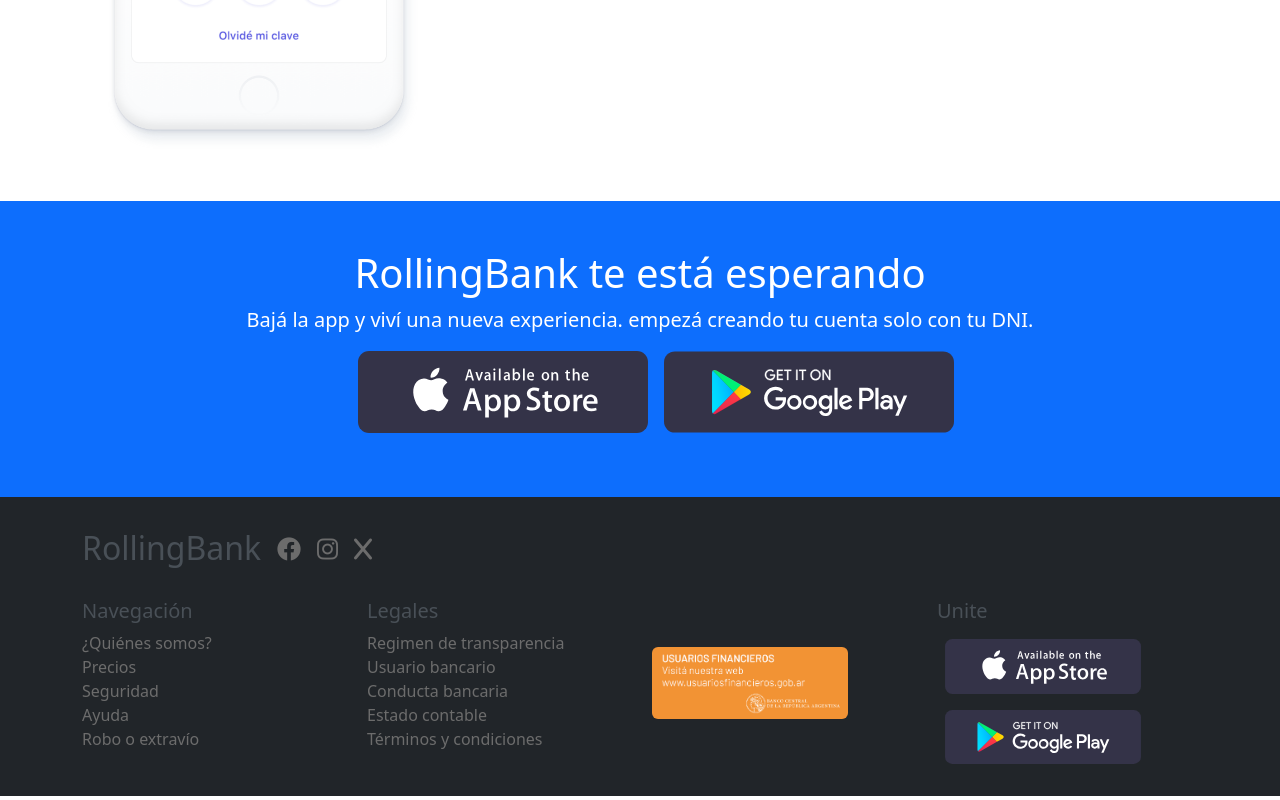
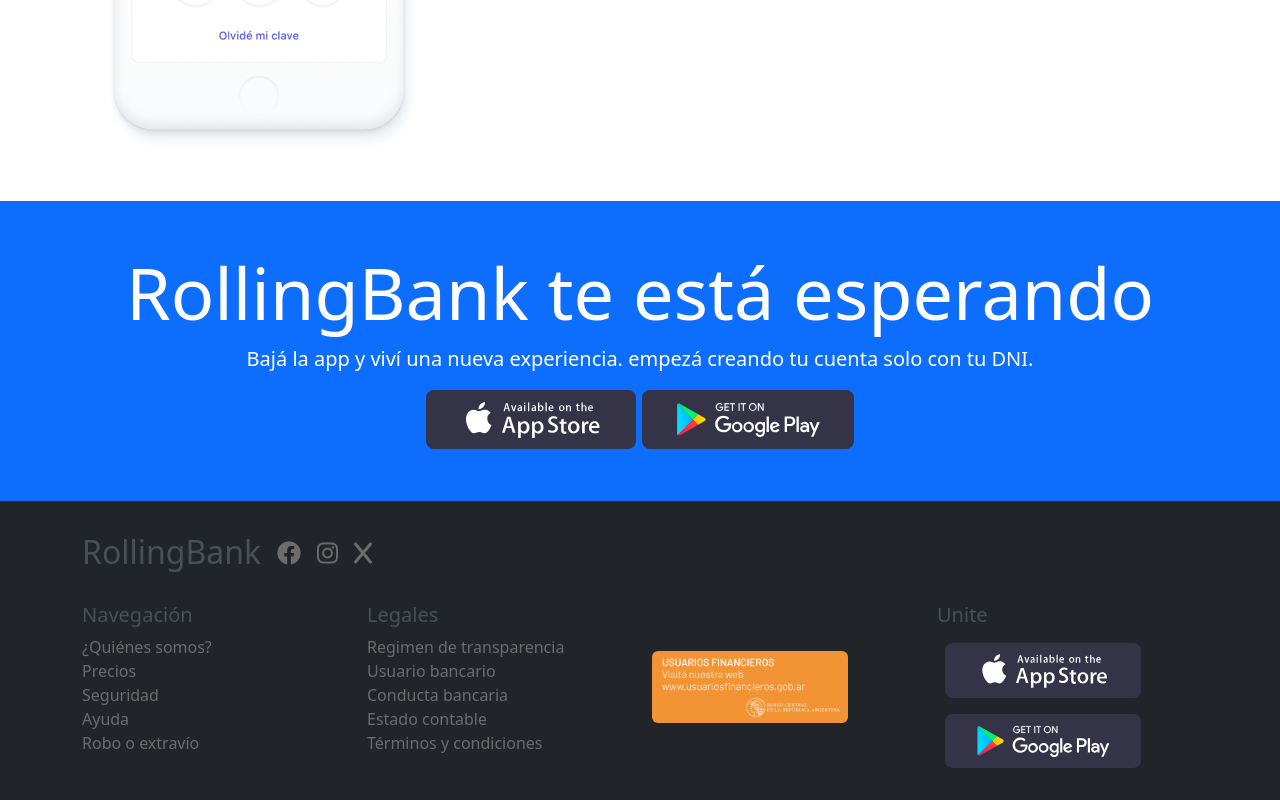
Before and after one commit to carolinavalverde/rollingbank.75i, a plain HTML site: page index.html in a window 1280 px wide. Shown: the part 1231-2031 px from the top of the page. Drawn offline with Linux system fonts and the light colour scheme.

Commit message:
corrijo imágenes del footer, agrego comentarios

```diff
--- a/index.html
+++ b/index.html
@@ -67,6 +67,7 @@
       </nav>
     </header>
     <main>
+      <!-- carrusel index -->
       <section class="mb-2">
         <div id="carouselBanner" class="carousel slide" data-bs-ride="carousel">
           <div class="carousel-inner">
@@ -112,6 +113,7 @@
           </button>
         </div>
       </section>
+      <!-- cards index -->
       <section class="container-fluid d-flex">
         <div class="row justify-content-center">
           <div class="card text-center col-11 col-md-3 col-lg-3 p-0 m-3">
@@ -145,6 +147,7 @@
           </div>
         </div>
       </section>
+      <!-- seguridad index -->
       <section class="container-fluid d-flex my-md-5 my-lg-5">
         <div class="row justify-content-center">
           <div class="col-11 col-md-3 col-lg-3 p-0 me-md-3 me-lg-3">
@@ -214,23 +217,31 @@
           </div>
         </div>
       </section>
+      <!-- publicidad index -->
       <section class="bg-primary text-bg-primary text-center lead p-5">
-        <h1 class="fw-lighter">RollingBank te está esperando</h1>
-        <span class="fw-lighter"
-          >Bajá la app y viví una nueva experiencia. empezá creando tu cuenta
-          solo con tu DNI.</span
-        >
-        <div class="container-fluid d-flex justify-content-center m-3">
-          <img
-            src="./img/badge-apple-store.svg"
-            alt="apple store"
-            class="img-fluid mx-2 w-25"
-          />
-          <img
-            src="./img/google-play-badge-bb.svg"
-            alt="apple store"
-            class="img-fluid mx-2 w-25"
-          />
+        <h3 class="fw-lighter display-2">RollingBank te está esperando</h3>
+        <p class="fw-lighter">
+          Bajá la app y viví una nueva experiencia. empezá creando tu cuenta
+          solo con tu DNI.
+        </p>
+        <div class="row justify-content-center">
+          <div class="col-lg-6 col-md-6">
+            <a href="https://www.apple.com/la/app-store/" target="_blank"
+              ><img
+                class="mb-1"
+                src="./img/badge-apple-store.svg"
+                alt="app store"
+            /></a>
+
+            <a
+              href="https://play.google.com/store/games?hl=es_AR&gl=US&pli=1"
+              target="_blank"
+              ><img
+                class="mb-1"
+                src="./img/google-play-badge-bb.svg"
+                alt="google play store"
+            /></a>
+          </div>
         </div>
       </section>
     </main>
@@ -307,16 +318,20 @@
               class="col-md-6 col-lg-3 col-sm-1 text-lg-start text-center text-md-start my-2"
             >
               <h5>Unite</h5>
-              <img
-                src="./img/badge-apple-store.svg"
-                alt="apple store"
-                class="img-fluid w-75 m-2"
-              />
-              <img
-                src="./img/google-play-badge-bb.svg"
-                alt="apple store"
-                class="img-fluid w-75 m-2"
-              />
+              <a href="https://www.apple.com/la/app-store/" target="_blank"
+                ><img
+                  class="img-fluid w-75 m-2"
+                  src="./img/badge-apple-store.svg"
+                  alt="app store"
+              /></a>
+              <a
+                href="https://play.google.com/store/games?hl=es_AR&gl=US&pli=1"
+                target="_blank"
+                ><img
+                  class="img-fluid w-75 m-2"
+                  src="./img/google-play-badge-bb.svg"
+                  alt="google play store"
+              /></a>
             </div>
           </div>
         </div>
```
Also changed, not shown: pages/seguridad.html (+16 -10 lines).
